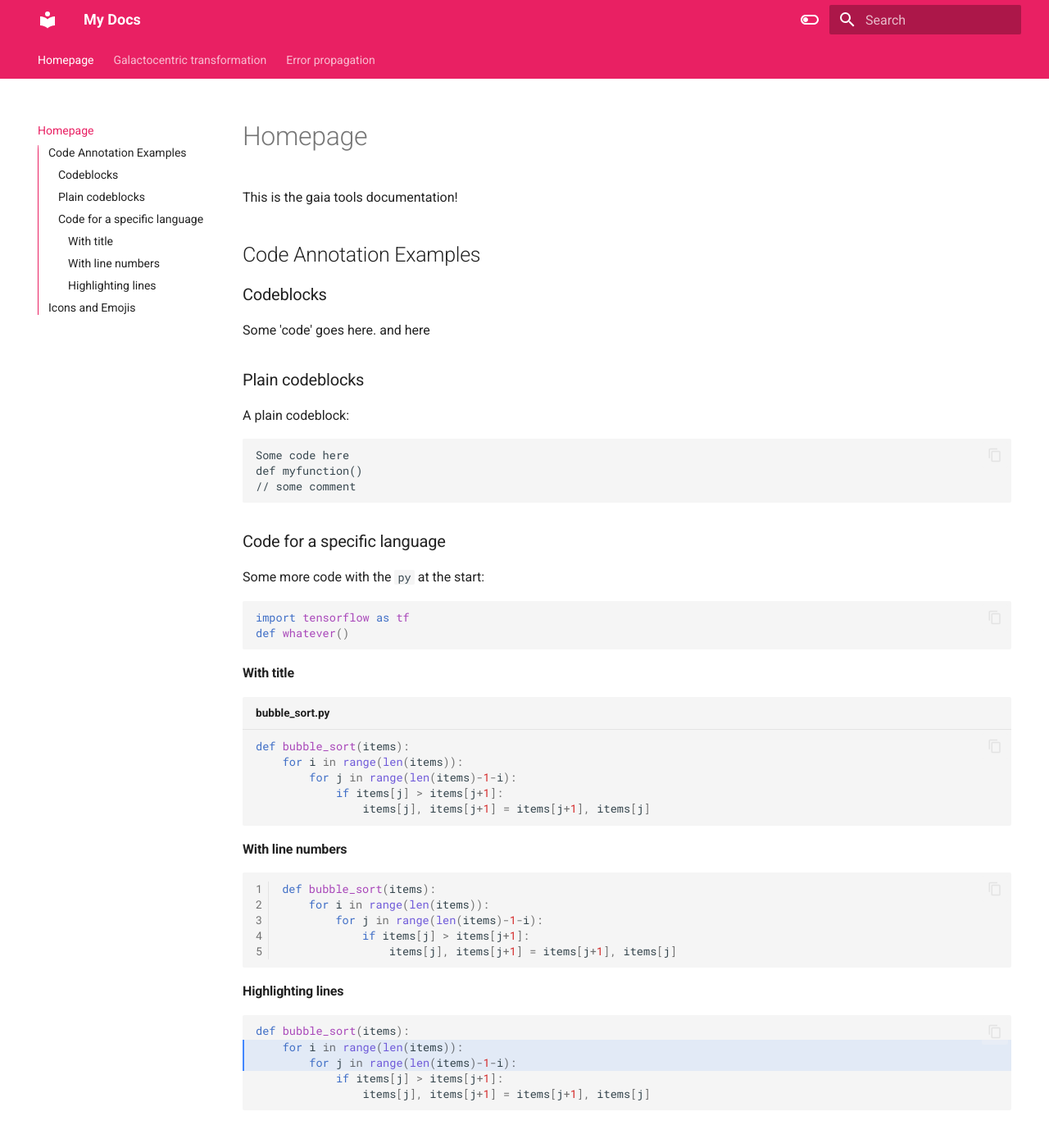
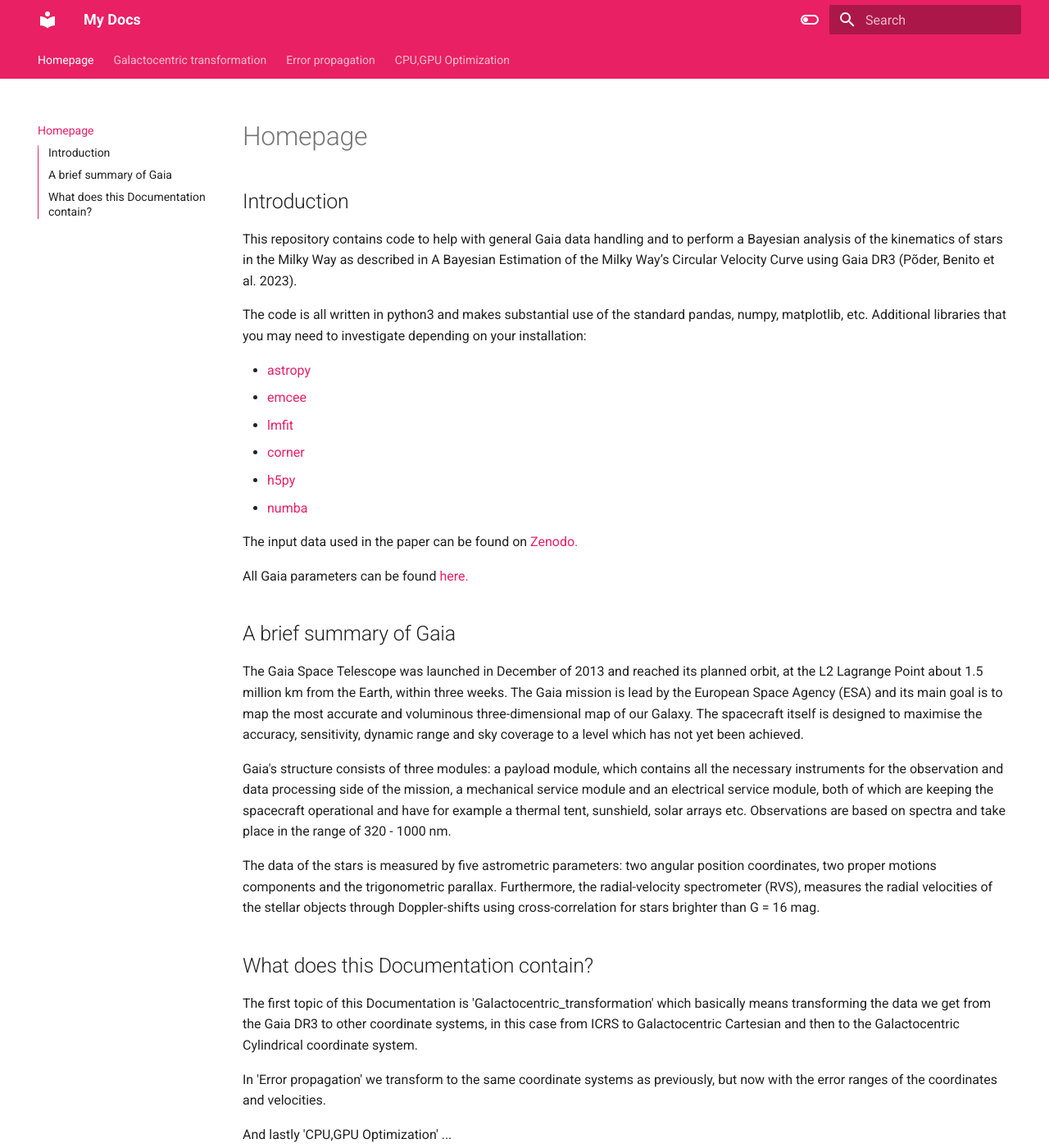
Before and after one commit to HEP-KBFI/gaia-tools, an MkDocs documentation site: the page built from docs/index.md, in a window 1280 px wide and 1400 px high. Shown: the whole window at 82% size. Built offline with MkDocs 1.6.1 and Material for MkDocs 9.7.7, drawn with Linux system fonts in a browser that asks for light colours; emoji names are drawn with the system emoji font.

Commit message:
homepage descriptions and improvement of other pages

````diff
--- a/docs/index.md
+++ b/docs/index.md
@@ -1,69 +1,38 @@
 # Homepage
 
-This is the gaia tools documentation!
+## Introduction
 
-## Code Annotation Examples
+This repository contains code to help with general Gaia data handling and to perform a Bayesian analysis of the kinematics of stars in the Milky Way as described in A Bayesian Estimation of the Milky Way’s Circular Velocity Curve using Gaia DR3 (Põder, Benito et al. 2023).
 
-### Codeblocks
+The code is all written in python3 and makes substantial use of the standard pandas, numpy, matplotlib, etc. Additional libraries that you may need to investigate depending on your installation:
 
-Some 'code' goes here. and here
+* [astropy](https://www.astropy.org/)
+* [emcee](https://emcee.readthedocs.io/en/stable/)
+* [lmfit](https://lmfit.github.io/lmfit-py/examples/example_brute.html)
+* [corner](https://corner.readthedocs.io/en/latest/)
+* [h5py](https://www.h5py.org/)
+* [numba](http://numba.pydata.org/)
 
-### Plain codeblocks
+The input data used in the paper can be found on [Zenodo.](https://zenodo.org/record/7755721#.ZBw3QI5BxQp)
 
-A plain codeblock:
+All Gaia parameters can be found [here.](https://gea.esac.esa.int/archive/documentation/GDR2/Gaia_archive/chap_datamodel/sec_dm_main_tables/ssec_dm_gaia_source.html)
 
-```
-Some code here
-def myfunction()
-// some comment
-```
+## A brief summary of Gaia
 
-### Code for a specific language
+The Gaia Space Telescope was launched in December of 2013 and reached its planned orbit, at the L2 Lagrange Point about 1.5 million km from the Earth, within three weeks.
+The Gaia mission is lead by the European Space Agency (ESA) and its main goal is to map the most accurate and voluminous three-dimensional map of our Galaxy.
+The spacecraft itself is designed to maximise the accuracy, sensitivity, dynamic range and sky coverage to a level which has not yet been achieved.
 
-Some more code with the `py` at the start:
+Gaia's structure consists of three modules: a payload module, which contains all the necessary instruments for the observation and data processing side of the mission, a mechanical service module and an electrical service module, both of which are keeping the spacecraft operational and have for example a thermal tent, sunshield, solar arrays etc.
+Observations are based on spectra and take place in the range of 320 - 1000 nm.
 
-```py
-import tensorflow as tf
-def whatever()
-```
+The data of the stars is measured by five astrometric parameters: two angular position coordinates, two proper motions components and the trigonometric parallax.
+Furthermore, the radial-velocity spectrometer (RVS), measures the radial velocities of the stellar objects through Doppler-shifts using cross-correlation for stars brighter than G = 16 mag.
 
-#### With title
+## What does this Documentation contain?
 
-```py title="bubble_sort.py"
-def bubble_sort(items):
-    for i in range(len(items)):
-        for j in range(len(items)-1-i):
-            if items[j] > items[j+1]:
-                items[j], items[j+1] = items[j+1], items[j]
-```
+The first topic of this Documentation is 'Galactocentric_transformation' which basically means transforming the data we get from the Gaia DR3 to other coordinate systems, in this case from ICRS to Galactocentric Cartesian and then to the Galactocentric Cylindrical coordinate system.
 
-#### With line numbers
+In 'Error propagation' we transform to the same coordinate systems as previously, but now with the error ranges of the coordinates and velocities.
 
-```py linenums="1"
-def bubble_sort(items):
-    for i in range(len(items)):
-        for j in range(len(items)-1-i):
-            if items[j] > items[j+1]:
-                items[j], items[j+1] = items[j+1], items[j]
-```
-
-#### Highlighting lines
-
-```py hl_lines="2 3"
-def bubble_sort(items):
-    for i in range(len(items)):
-        for j in range(len(items)-1-i):
-            if items[j] > items[j+1]:
-                items[j], items[j+1] = items[j+1], items[j]
-```
-## Icons and Emojis
-
-:smile:
-
-:fontawesome-regular-face-laugh-wink:
-
-:fontawesome-brands-twitter:{ .twitter }
-
-:octicons-heart-fill-24:{ .heart }
-
-hey!
+And lastly 'CPU,GPU Optimization' ...
--- a/mkdocs.yml
+++ b/mkdocs.yml
@@ -68,3 +68,4 @@ nav:
   - index.md
   - Galactocentric_transformation.md
   - Error_propagation.md
+  - CPU,GPU Optimization.md
````
Also changed, not shown: docs/CPU,GPU Optimization.md (added, +1 -0 lines), docs/Error_propagation.md (+6 -2 lines), docs/Galactocentric_transformation.md (+23 -13 lines), docs/figures/Cartesian_vf.png, docs/figures/Cylindrical.png, docs/figures/ICRS.png, docs/figures/cylindrical_r.png, docs/figures/cylindrical_z.png, docs/figures/err_prop2.png (added), 2 other files.
